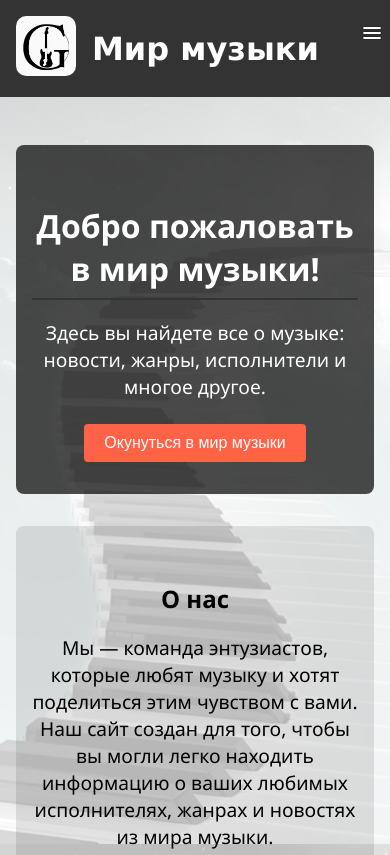
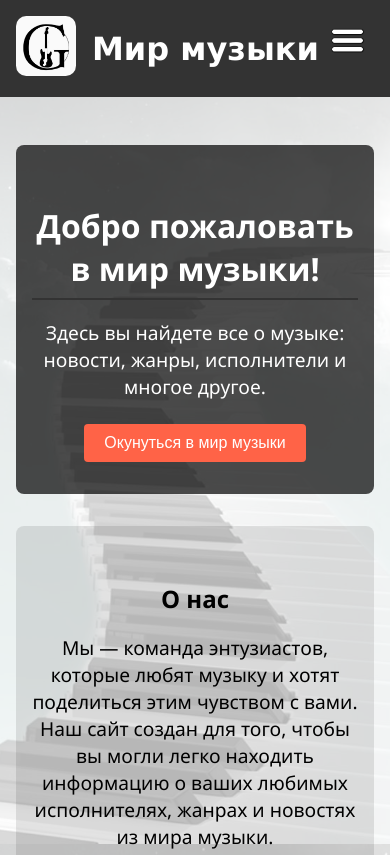
Before and after one commit to 1Linn-n/music_world, a plain HTML site: page index.html in a window 390 px wide. Shown: the top 855 px of the page. Drawn offline with Linux system fonts and the light colour scheme.

Commit message:
Update styles.css

```diff
--- a/styles.css
+++ b/styles.css
@@ -434,8 +434,7 @@ audio.audio-player {
     }
 
     .menu-icon {
-        right: 0.5rem;
-        width: 20px;
-        height: 20px;
+        width: 35px;
+        height: 35px;
     }
 }
```
